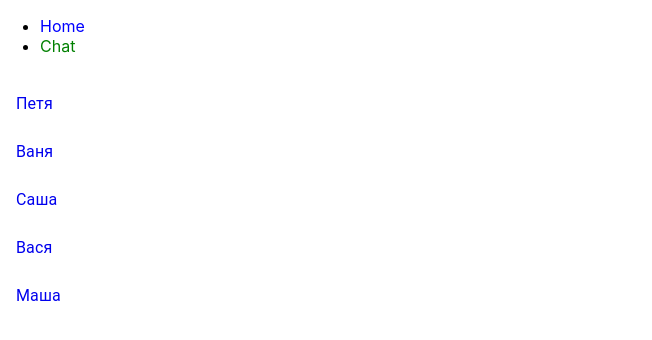
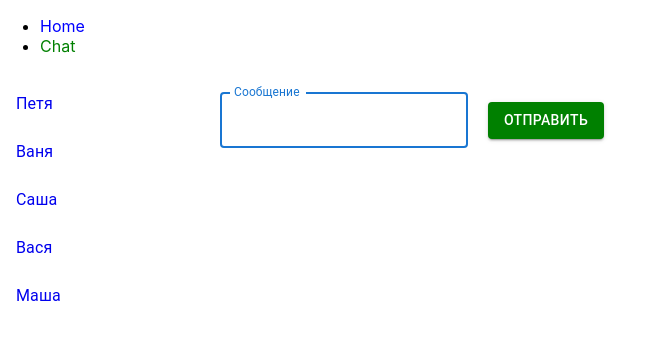
Before and after one commit to SyominAlex/React.js_Geekbrains, a React (Create React App) app: page /chat in a window 1280 px wide. Shown: the top 340 px of the page, without its empty margins (0-652 px from the left). Built offline with nearby package versions, Linux system fonts and the light colour scheme.

Commit message:
addChat done!

```diff
--- a/src/App.js
+++ b/src/App.js
@@ -19,6 +19,11 @@ function App() {
         setMessages({ ...messages, [id]: [...messages[id], newMsg] });
     }
 
+    const addChat = (newChat) => {
+        setChats((prevChats) => [...prevChats, newChat]);
+        setMessages((prevMessages) => ({ ...prevMessages, [newChat.id]: [] }));
+    }
+
     return (
         <BrowserRouter>
             <ul>
@@ -32,7 +37,7 @@ function App() {
             <div className="App">
                 <Routes>
                     <Route path="/" element={<Home />} />
-                    <Route path="/chat" element={<ChatList chats={chats} />}>
+                    <Route path="/chat" element={<ChatList addChat={addChat} chats={chats} />}>
                         <Route path=":id" element={<Chat messages={messages} addMessage={addMessage} />} />
                     </Route>
                     <Route path="*" element={<h4>404</h4>} />
--- a/src/components/ChatList/ChatList.js
+++ b/src/components/ChatList/ChatList.js
@@ -4,8 +4,18 @@ import ListItem from '@mui/material/ListItem';
 import ListItemButton from '@mui/material/ListItemButton';
 import ListItemText from '@mui/material/ListItemText';
 import { Link, Outlet } from "react-router-dom";
+import {Form} from "../Form/Form";
 
-export const ChatList = ({ chats }) => {
+export const ChatList = ({ chats, addChat }) => {
+    const handleSubmit = (newChatName) => {
+        const newChat = {
+            name: newChatName,
+            id: `chat-${Date.now()}`,
+        };
+
+        addChat(newChat);
+    }
+
     if (!chats) {
         console.log('chatList is null');
         return null;
@@ -25,6 +35,7 @@ export const ChatList = ({ chats }) => {
                     </ListItem>
                 ))}
             </List>
+            <Form onSubmit={handleSubmit} />
             <Outlet />
         </>
     );
```
